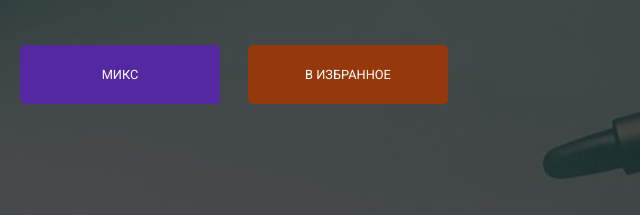
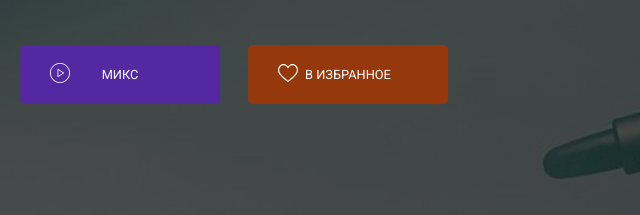
Before and after one commit to YanaLysukha/layout-designer-project-56, a plain HTML site: page src/artist.html in a window 1280 px wide. Shown: the part 333-548 px from the top of the page, 0-640 px from the left. Drawn offline with Linux system fonts and the light colour scheme.

Commit message:
Added icons in buttons

```diff
--- a/src/css/style-dist.css
+++ b/src/css/style-dist.css
@@ -777,9 +777,33 @@ hr {
 
 .btn-left {
   background-color: #5328A1;
+  position: relative;
+}
+.btn-left::before {
+  content: "";
+  background-image: url("../images/icons/play-button.svg");
+  width: 20px;
+  height: 20px;
+  -webkit-filter: invert(1);
+          filter: invert(1);
+  position: absolute;
+  top: 18px;
+  left: 30px;
 }
 
 .btn-right {
   background-color: #95390C;
   margin-left: 1.5rem;
+  position: relative;
 }
+.btn-right::before {
+  content: "";
+  background-image: url("../images/icons/heart.svg");
+  width: 20px;
+  height: 20px;
+  -webkit-filter: invert(1);
+          filter: invert(1);
+  position: absolute;
+  top: 18px;
+  left: 30px;
+}
--- a/src/scss/_page-description.scss
+++ b/src/scss/_page-description.scss
@@ -37,10 +37,36 @@
 
 .btn-left {
     background-color: $violet;
+    position: relative;
+
+    &::before {
+        content: '';
+        background-image: url('../images/icons/play-button.svg');
+        width: 20px;
+        height: 20px;
+        filter: invert(1);
+
+        position: absolute;
+        top: 18px;
+        left: 30px;
+    }
 }
 
 .btn-right {
     background-color: $brown;
 
     margin-left: 1.5rem;
+    position: relative;
+
+    &::before {
+        content: '';
+        background-image: url('../images/icons/heart.svg');
+        width: 20px;
+        height: 20px;
+        filter: invert(1);
+
+        position: absolute;
+        top: 18px;
+        left: 30px;
+    }
 }
```
Also changed, not shown: src/images/icons/heart.svg (renamed from src/images/heart.svg), src/images/icons/play-button.svg (renamed from src/images/play-button.svg).
